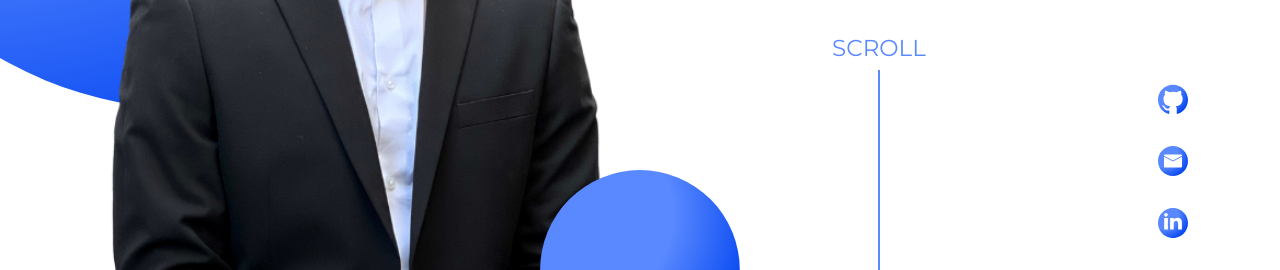
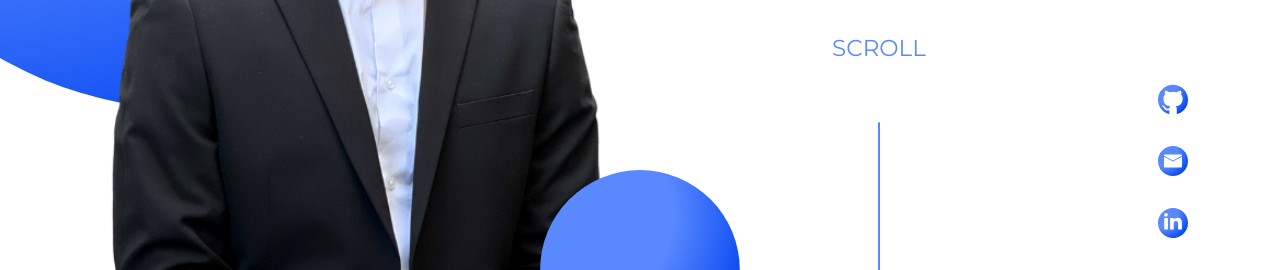
Before and after one commit to devkoepeli/portfolio, an Angular app: page / in a window 1280 px wide. Shown: the part 530-800 px from the top of the page. Built offline with nearby package versions, Linux system fonts and the light colour scheme.

Commit message:
style(hero): scroll line animation added

```diff
--- a/src/app/main-content/hero/hero.component.html
+++ b/src/app/main-content/hero/hero.component.html
@@ -26,7 +26,9 @@
     </div>
     <div class="hero__scroll">
         <span>SCROLL</span>
-        <div></div>
+        <div class="scroll-wrapper">
+            <div class="scroll-line"></div>
+        </div>
     </div>
 
     <img class="ellipse-overlap" src="./assets/img/ellipse.svg" alt="ellipse" draggable="false">
--- a/src/app/main-content/hero/hero.component.scss
+++ b/src/app/main-content/hero/hero.component.scss
@@ -4,7 +4,6 @@
 .hero {
     position: relative;
     height: 100%;
-    // overflow: hidden;
     @include flexbox();
 
     &__main-content {
@@ -82,12 +81,28 @@
             font-size: 23px;
         }
 
-        div {
+        .scroll-wrapper {
+            width: 2px;
+            height: 25%;
+            overflow: hidden;
+        }
+
+        .scroll-line {
             content: '';
             display: block;
-            width: 2px;
-            height: 25%;
+            width: 100%;
+            height: 125%;
             background-color: $main-color;
+            animation: moveDown 3.5s ease-out infinite;
+        }
+
+        @keyframes moveDown {
+            from {
+              transform: translateY(-100%);
+            }
+            to {
+              transform: translateY(100%);
+            }
         }
     }
 }
```
